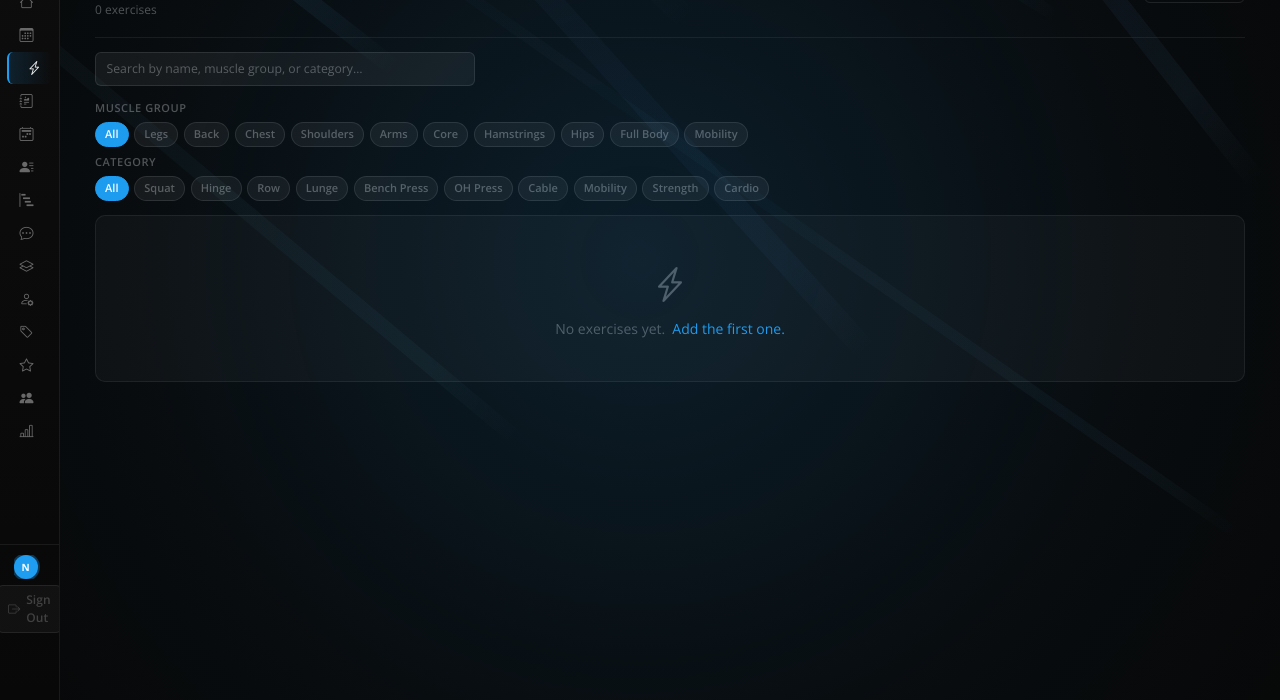
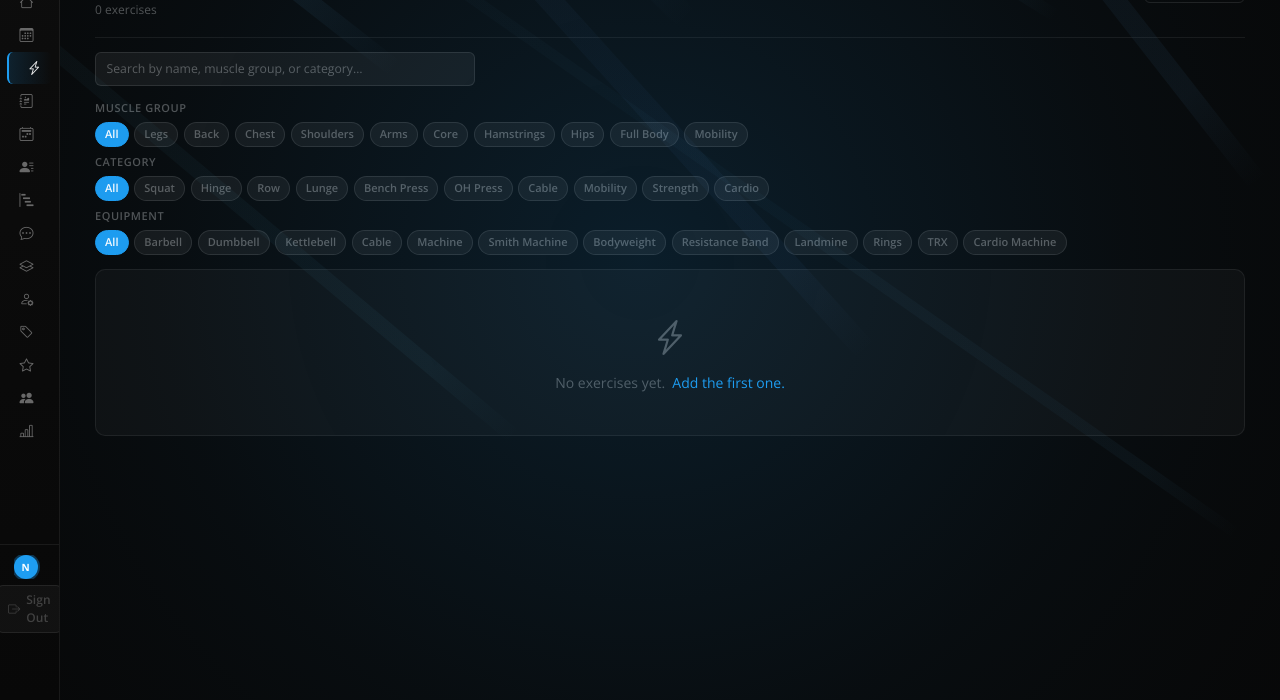
Before and after one commit to nickwells21/fitforlife-portal, a Flask app: page /exercises in a window 1280 px wide. Shown: the part 100-800 px from the top of the page. Run offline with Flask 3, Linux system fonts and the light colour scheme; a user stored in the database is signed in; data that the repository does not hold is empty; some libraries are stand-ins or nearby versions.

Commit message:
Add equipment filter to exercise library
- Exercise model: add equipment field (Barbell/Dumbbell/KB/Cable/Machine/
  Smith Machine/Bodyweight/Resistance Band/Landmine/Rings/TRX/etc.)
- exercises_list.html: add data-equipment attribute to each card
- Add equipment filter chip row (3rd row alongside muscle + category)
- JS applyFilters() now AND-composes all 3 filters simultaneously
- DB: all 881 exercises populated with equipment classification

Co-Authored-By: Claude Sonnet 4.6 <noreply@anthropic.com>

```diff
--- a/templates/exercises_list.html
+++ b/templates/exercises_list.html
@@ -160,7 +160,7 @@
 </div>
 
 <!-- Category filter chips -->
-<div class="mb-3">
+<div class="mb-1">
   <div class="filter-label">Category</div>
   <div class="filter-chips" id="categoryChips">
     <span class="filter-chip active" data-filter="all">All</span>
@@ -177,13 +177,34 @@
   </div>
 </div>
 
+<!-- Equipment filter chips -->
+<div class="mb-3">
+  <div class="filter-label">Equipment</div>
+  <div class="filter-chips" id="equipChips">
+    <span class="filter-chip active" data-filter="all">All</span>
+    <span class="filter-chip" data-filter="barbell">Barbell</span>
+    <span class="filter-chip" data-filter="dumbbell">Dumbbell</span>
+    <span class="filter-chip" data-filter="kettlebell">Kettlebell</span>
+    <span class="filter-chip" data-filter="cable">Cable</span>
+    <span class="filter-chip" data-filter="machine">Machine</span>
+    <span class="filter-chip" data-filter="smith machine">Smith Machine</span>
+    <span class="filter-chip" data-filter="bodyweight">Bodyweight</span>
+    <span class="filter-chip" data-filter="resistance band">Resistance Band</span>
+    <span class="filter-chip" data-filter="landmine">Landmine</span>
+    <span class="filter-chip" data-filter="rings">Rings</span>
+    <span class="filter-chip" data-filter="trx">TRX</span>
+    <span class="filter-chip" data-filter="cardio machine">Cardio Machine</span>
+  </div>
+</div>
+
 {% if exercises %}
 <div class="row g-4" id="exerciseGrid">
   {% for ex in exercises %}
   <div class="col-12 col-sm-6 col-lg-4 exercise-grid-item"
        data-name="{{ ex.name|lower }}"
        data-muscle="{{ (ex.muscle_group or '')|lower }}"
-       data-category="{{ (ex.category or '')|lower }}">
+       data-category="{{ (ex.category or '')|lower }}"
+       data-equipment="{{ (ex.equipment or '')|lower }}">
     <a href="{{ url_for('exercise_detail', ex_id=ex.id) }}" class="exercise-card">
       {% set yt_id = extract_youtube_id(ex.youtube_url) %}
       {% if yt_id %}
@@ -255,6 +276,7 @@ const noResults = document.getElementById('noResults');
 // Filter state
 let activeMuscleFil = 'all';
 let activeCategoryFil = 'all';
+let activeEquipFil = 'all';
 let searchQuery = '';
 
 function applyFilters() {
@@ -263,15 +285,17 @@ function applyFilters() {
     const name = item.dataset.name || '';
     const muscle = item.dataset.muscle || '';
     const category = item.dataset.category || '';
+    const equipment = item.dataset.equipment || '';
 
     const muscleMatch = activeMuscleFil === 'all' || muscle.includes(activeMuscleFil);
     const categoryMatch = activeCategoryFil === 'all' || category.includes(activeCategoryFil);
+    const equipMatch = activeEquipFil === 'all' || equipment.includes(activeEquipFil);
     const searchMatch = !searchQuery ||
       name.includes(searchQuery) ||
       muscle.includes(searchQuery) ||
       category.includes(searchQuery);
 
-    const show = muscleMatch && categoryMatch && searchMatch;
+    const show = muscleMatch && categoryMatch && equipMatch && searchMatch;
     item.style.display = show ? '' : 'none';
     if (show) visible++;
   });
@@ -305,5 +329,15 @@ document.getElementById('categoryChips').addEventListener('click', e => {
   activeCategoryFil = chip.dataset.filter;
   applyFilters();
 });
+
+// Equipment chips
+document.getElementById('equipChips').addEventListener('click', e => {
+  const chip = e.target.closest('.filter-chip');
+  if (!chip) return;
+  document.querySelectorAll('#equipChips .filter-chip').forEach(c => c.classList.remove('active'));
+  chip.classList.add('active');
+  activeEquipFil = chip.dataset.filter;
+  applyFilters();
+});
 </script>
 {% endblock %}
```
